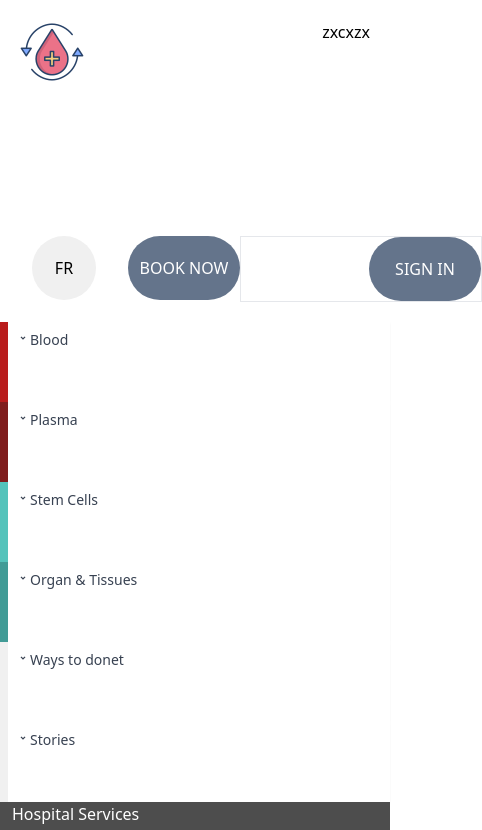
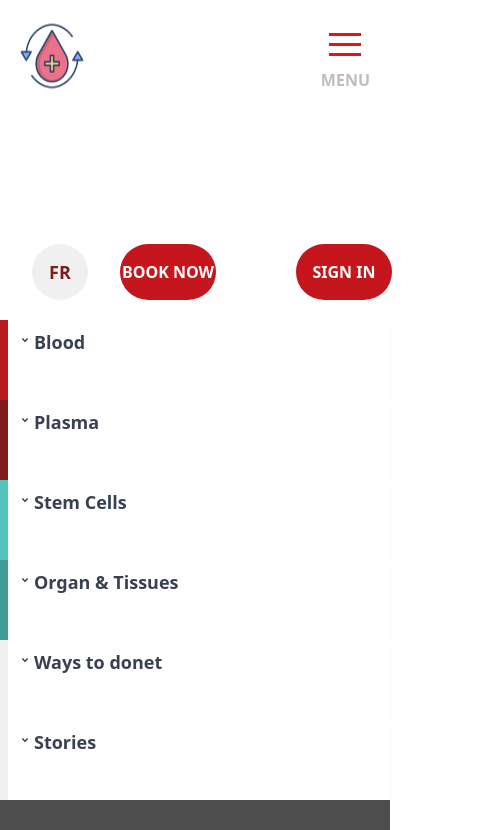
Before and after one commit to team-solvers-kpr/project-cn-blood-service, a React (Create React App) app: page / in a window 390 px wide. Shown: the top 830 px of the page, 482 px wide, since content can reach past the window. Built offline with nearby package versions, Linux system fonts and the light colour scheme.

Commit message:
hamburger

```diff
--- a/package.json
+++ b/package.json
@@ -8,6 +8,7 @@
     "@testing-library/jest-dom": "^5.16.5",
     "@testing-library/react": "^13.4.0",
     "@testing-library/user-event": "^13.5.0",
+    "hamburger-react": "^2.5.0",
     "react": "^18.2.0",
     "react-dom": "^18.2.0",
     "react-icons": "^4.6.0",
--- a/src/components/pages/Home/Button.jsx
+++ b/src/components/pages/Home/Button.jsx
@@ -4,7 +4,7 @@ export const Button = ({
     title = '',
 }) => {
   return (
-    <button className='bg-slate-500 rounded-full text-white uppercase h-16 w-28'>
+    <button className='bg-[#C4161C] font-bold rounded-full text-white uppercase h-14 w-24 '>
         {title}
     </button>
   )
--- a/src/components/pages/Home/NavLinks.jsx
+++ b/src/components/pages/Home/NavLinks.jsx
@@ -12,7 +12,7 @@ export const NavLinks = () => {
         links.map(link => (
             <div>
                 <div className='px-3 lg:px-0 text-left lg:text-black text-white'>
-                    <h1 className='lg:hover:underline cursor-pointer'>{link.name}</h1>
+                    <h1 className='lg:hover:underline cursor-pointer py-4'>{link.name}</h1>
                 </div>
             </div>
         ))
--- a/src/components/pages/Home/Navbar.jsx
+++ b/src/components/pages/Home/Navbar.jsx
@@ -1,18 +1,31 @@
-import React from 'react';
+import React, { useState} from 'react';
 import { Link } from 'react-router-dom';
 import { RiArrowDropDownLine } from 'react-icons/ri';
 import { AiOutlineSearch } from 'react-icons/ai';
 import  LogoImg  from '../../../assets/images/logo64.png';
 import { NavLinks } from './NavLinks';
 import { Button } from './Button';
+import Hamburger from 'hamburger-react';
+
 const Navbar = () => {
+    const [isOpen, setOpen] = useState(false);
+
     return (
         <header>
             <div className='lg:flex justify-around items-center lg:m-8 lg:border-b-8 border-[#F0F0F0]'>
                 <div className='header-left logo  z-50 p-5 md:w-auto w-full flex justify-between'>
                     <img src={LogoImg} alt="logo" />
-                    <div className='menu-icon'>
-                        zxcxzx
+                    <div className='menu-icon cursor-pointer'>
+                        <Hamburger  color="#E7131A" hideOutline={false}
+                        onToggle={toggle => {
+                            if(toggle){
+
+                            }else{
+                                console.log('close menu')
+                            }
+
+                        }} />
+                        <span className='uppercase font-bold text-[#BEBEC2]'>Menu</span>
                     </div>
                 </div>
                 <div className=' header-right'>
@@ -39,39 +52,39 @@ const Navbar = () => {
                     <div className='mt-4'>
                         <nav>
                             <ul className='md:flex hidden border-b-10 border-[#f0f0f0]'>
-                                <li className='border-b-8 hover:text-white border-red-700 w-full pt-2 cursor-pointer text-left bg-white text-sm font-medium text-gray-700 shadow-sm hover:bg-red-700 focus:outline-none focus:ring-2 focus:ring-indigo-500 focus:ring-offset-2 focus:ring-offset-gray-100'>
+                                <li className='border-b-8 hover:text-white text-lg font-bold border-red-500 w-full pt-2 cursor-pointer text-left bg-white  text-gray-700 shadow-sm hover:bg-red-500 focus:outline-none focus:ring-2 focus:ring-indigo-500 focus:ring-offset-2 focus:ring-offset-gray-100'>
                                     <Link  to='/'  className=' pt-4 pb-0 pr-2 pl-2'>
                                         <span className='inline-block'><RiArrowDropDownLine /></span>
                                         Blood
                                     </Link>
                                 </li>
-                                <li className='border-b-8 border-red-900 w-full pt-2 cursor-pointer text-left bg-white text-sm font-medium text-gray-700 shadow-sm hover:bg-red-900 hover:text-white focus:outline-none focus:ring-2 focus:ring-indigo-500 focus:ring-offset-2 focus:ring-offset-gray-100'>
+                                <li className='border-b-8 border-red-700 w-full pt-2 cursor-pointer text-left bg-white text-lg font-bold text-gray-700 shadow-sm hover:bg-red-700 hover:text-white focus:outline-none focus:ring-2 focus:ring-indigo-500 focus:ring-offset-2 focus:ring-offset-gray-100'>
                                     <Link  to='/' className=' pt-4 pb-0 pr-2 pl-2 '>
                                         <span className='inline-block'><RiArrowDropDownLine /></span>
                                         Plasma
                                     </Link>
                                 </li>
-                                <li className='border-b-8 border-[#54C3BB] hover:bg-[#54C3BB]  hover:text-white w-full pt-2 cursor-pointer text-left bg-white text-sm font-medium text-gray-700 shadow-sm  focus:outline-none '>
+                                <li className='border-b-8 border-[#54C3BB] hover:bg-[#54C3BB] hover:text-white w-full pt-2 cursor-pointer text-left bg-white text-lg font-bold text-gray-700 shadow-sm  focus:outline-none '>
                                     <Link  to='/' className=' pt-4 pb-0 pr-2 pl-2'>
                                         <span className='inline-block'><RiArrowDropDownLine /></span>
                                         Stem Cells
                                     </Link>
                                 </li>
-                                <li className=' border-b-8 border-[#419B96] hover:bg-[#419B96] w-full pt-2 cursor-pointer text-left bg-white text-sm font-medium text-gray-700 hover:text-white shadow-sm  focus:outline-none focus:ring-2 focus:ring-indigo-500 focus:ring-offset-2 focus:ring-offset-gray-100'>
+                                <li className=' border-b-8 border-[#419B96] hover:bg-[#419B96] w-full pt-2 cursor-pointer text-left bg-white text-lg font-bold text-gray-700 hover:text-white shadow-sm  focus:outline-none focus:ring-2 focus:ring-indigo-500 focus:ring-offset-2 focus:ring-offset-gray-100'>
                                     <Link to='/about'  className=' pt-4 pb-0 pr-2 pl-2'>
                                         <span className='inline-block'><RiArrowDropDownLine /></span>
                                         Organ &
                                             Tissues
                                     </Link>
                                 </li>
-                                <li className=' border-b-8 border-[#F0F0F0] w-full pt-2 cursor-pointer text-left bg-white text-sm font-medium text-gray-700 shadow-sm  hover:bg-[#4D4D4D] hover:border-[#4D4D4D] hover:text-white focus:outline-none h-20'>
+                                <li className=' border-b-8 border-[#F0F0F0] w-full pt-2 cursor-pointer text-left bg-white text-lg font-bold text-gray-700 shadow-sm  hover:bg-[#4D4D4D] hover:border-[#4D4D4D] hover:text-white focus:outline-none h-20'>
                                     <Link  to='/' className=' pt-4 pb-0 pr-2 pl-2 '>
-                                        <span className='inline-block'><RiArrowDropDownLine /></span>
+                                        <span className='inline-block text-4xl'><RiArrowDropDownLine /></span>
                                         Ways to donet
                                     </Link>
                                 </li>
 
-                                <li className=' border-b-8 border-[#F0F0F0]  w-full pt-2 cursor-pointer text-left bg-white text-sm font-medium text-gray-700 shadow-sm hover:text-white hover:border-[#4D4D4D] hover:bg-[#4D4D4D] focus:outline-none h-20'>
+                                <li className=' border-b-8 border-[#F0F0F0]  w-full pt-2 cursor-pointer text-left bg-white text-lg font-bold text-gray-700 shadow-sm hover:text-white hover:border-[#4D4D4D] hover:bg-[#4D4D4D] focus:outline-none h-20'>
                                     <Link  to='/' className=' pt-4 pb-0 pr-2 pl-2'>
                                         <span className='inline-block'><RiArrowDropDownLine /></span>
                                         Stories
@@ -83,53 +96,53 @@ const Navbar = () => {
 
                     {/* mobile menu navigation  */}
 
-                    <div className={`md:hidden bg-white  h-full w-full bottom-0 py-24`}>
+                    <div className={`md:hidden bg-white  h-full w-full bottom-0 py-24 duration-500 ${isOpen ? 'left-0' : 'left-[-100%]'}`}>
                         <div className='py-5 flex px-8'>
                             <div className='pr-8'>
-                                <button className='rounded-full bg-[#f0f0f0] h-16 w-16'>FR</button>
+                                <button className='rounded-full bg-[#f0f0f0] text-lg font-bold text-red-900 h-14 w-14'>FR</button>
                             </div>
                             <div>
                                 <Button title='Book now'/>
                             </div>
-                            <div className='pl-32 border '>
+                            <div className='pl-20 '>
                                 <Button title='Sign in' />
                             </div>
                         </div>
                         <nav>
                         <ul className='border-[#f0f0f0]'>
-                                <li className='border-l-8 hover:text-white border-red-700 w-full pt-2 cursor-pointer text-left bg-white text-sm font-medium text-gray-700 shadow-sm hover:bg-red-700 focus:outline-none h-20'>
+                                <li className='border-l-8 hover:text-white border-red-700 w-full pt-2 cursor-pointer text-left bg-white text-lg font-bold text-gray-700 shadow-sm hover:bg-red-700 focus:outline-none h-20 ease-in-out'>
                                     <Link className=' pt-4 pb-0 pr-2 pl-2'>
                                         <span className='inline-block'><RiArrowDropDownLine /></span>
                                         Blood
                                     </Link>
                                 </li>
-                                <li className='border-l-8 border-red-900 w-full pt-2 cursor-pointer text-left bg-white text-sm font-medium text-gray-700 shadow-sm hover:bg-red-900 hover:text-white focus:outline-none h-20'>
+                                <li className='border-l-8 border-red-900 w-full pt-2 cursor-pointer text-left bg-white text-lg font-bold text-gray-700 shadow-sm hover:bg-red-900 hover:text-white focus:outline-none h-20'>
                                     <Link className=' pt-4 pb-0 pr-2 pl-2'>
                                         <span className='inline-block'><RiArrowDropDownLine /></span>
                                         Plasma
                                     </Link>
                                 </li>
-                                <li className='border-l-8 border-[#54C3BB] hover:bg-[#54C3BB] w-full pt-2 cursor-pointer text-left bg-white text-sm font-medium text-gray-700 shadow-sm hover:text-white focus:outline-none h-20'>
+                                <li className='border-l-8 border-[#54C3BB] hover:bg-[#54C3BB] w-full pt-2 cursor-pointer text-left bg-white text-lg font-bold text-gray-700 shadow-sm hover:text-white focus:outline-none h-20'>
                                     <Link className=' pt-4 pb-0 pr-2 pl-2'>
                                         <span className='inline-block'><RiArrowDropDownLine /></span>
                                         Stem Cells
                                     </Link>
                                 </li>
-                                <li className='border-l-8 border-[#419B96] hover:bg-[#419B96] w-full pt-2 cursor-pointer text-left bg-white text-sm font-medium text-gray-700 hover:text-white shadow-sm  focus:outline-none h-20'>
+                                <li className='border-l-8 border-[#419B96] hover:bg-[#419B96] w-full pt-2 cursor-pointer text-left bg-white text-lg font-bold text-gray-700 hover:text-white shadow-sm  focus:outline-none h-20'>
                                     <Link className=' pt-4 pb-0 pr-2 pl-2'>
                                         <span className='inline-block'><RiArrowDropDownLine /></span>
                                         Organ &
                                             Tissues
                                     </Link>
                                 </li>
-                                <li className=' border-l-8 border-[#F0F0F0] w-full pt-2 cursor-pointer text-left bg-white text-sm font-medium text-gray-700 shadow-sm  hover:bg-[#4D4D4D] hover:border-[#4D4D4D] hover:text-white focus:outline-none h-20'>
+                                <li className=' border-l-8 border-[#F0F0F0] w-full pt-2 cursor-pointer text-left bg-white text-lg font-bold text-gray-700 shadow-sm  hover:bg-[#4D4D4D] hover:border-[#4D4D4D] hover:text-white focus:outline-none h-20'>
                                     <Link className=' pt-4 pb-0 pr-2 pl-2'>
                                         <span className='inline-block'><RiArrowDropDownLine /></span>
                                         Ways to donet
                                     </Link>
                                 </li>
 
-                                <li className=' border-l-8 border-[#F0F0F0]  w-full pt-2 cursor-pointer text-left bg-white text-sm font-medium text-gray-700 shadow-sm hover:text-white hover:border-[#4D4D4D] hover:bg-[#4D4D4D] focus:outline-none h-20'>
+                                <li className=' border-l-8 border-[#F0F0F0]  w-full pt-2 cursor-pointer text-left bg-white text-lg font-bold text-gray-700 shadow-sm hover:text-white hover:border-[#4D4D4D] hover:bg-[#4D4D4D] focus:outline-none h-20'>
                                     <Link className=' pt-4 pb-0 pr-2 pl-2'>
                                         <span className='inline-block'><RiArrowDropDownLine /></span>
                                         Stories
@@ -139,8 +152,8 @@ const Navbar = () => {
                         </nav>
                         <div className='links bg-[#4D4D4D]'>
                             <ul>
-                                <li className='font-normal text-left text-white'>
-                                    <Link to='/hospital services' className='py-7 px-3'>
+                                <li className='font-normal text-left text-white uppercase pt-10'>
+                                    <Link to='/hospital services' className='px-3'>
                                         Hospital Services
                                     </Link>
                                 </li>
```
Also changed, not shown: 1 other file (tests, documents, lock files or other folders).
